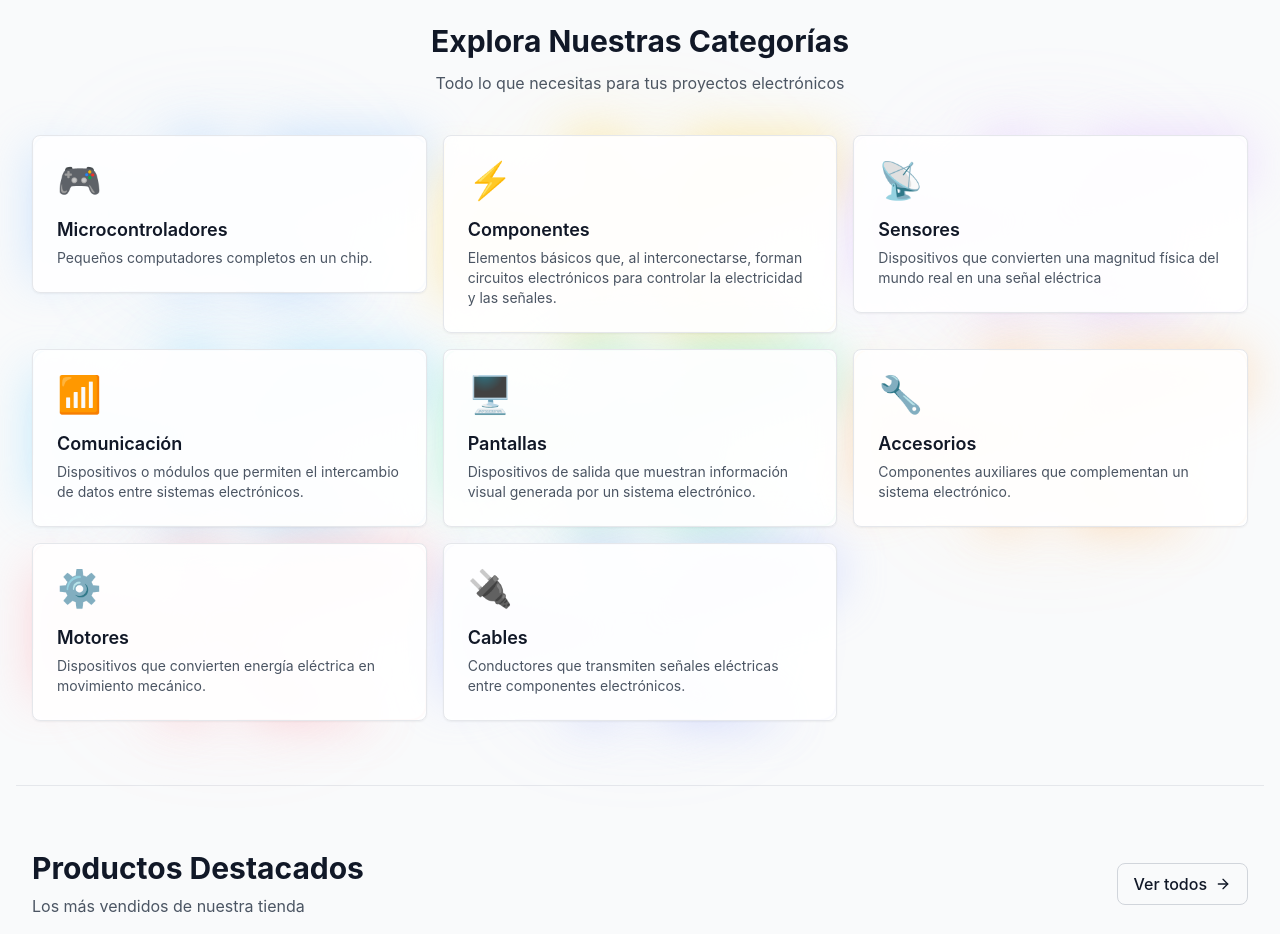
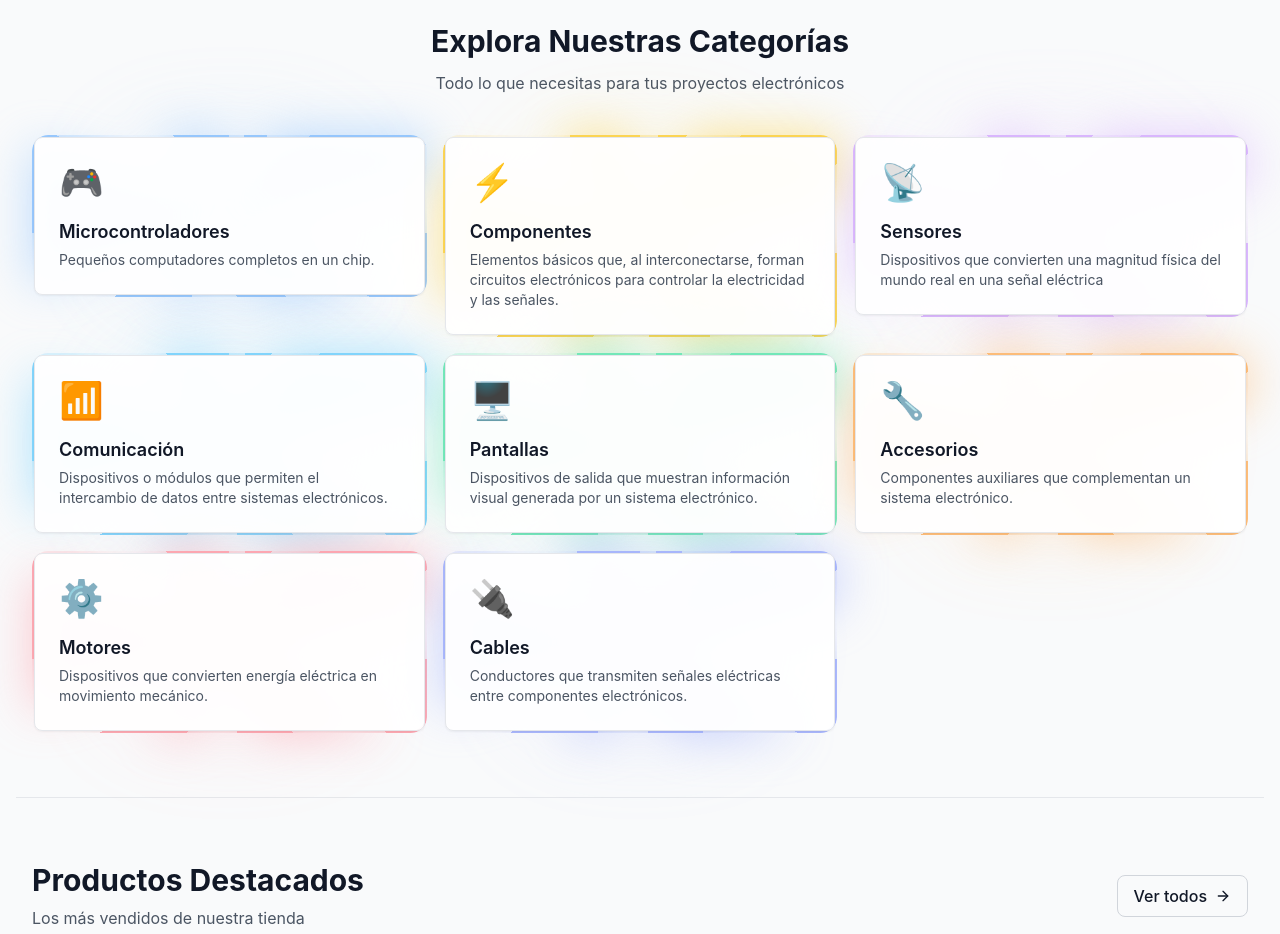
Before and after one commit to Mariavillca123/ElectroHub-frontend, a React (Vite) app: page / in a window 1280 px wide. Shown: the part 940-1874 px from the top of the page. Built offline with nearby package versions, Linux system fonts and the light colour scheme; no server answers.

Commit message:
Rediseño del borde

```diff
--- a/src/styles/globals.css
+++ b/src/styles/globals.css
@@ -16,6 +16,7 @@ input[type="password"]::-ms-clear {
 .electro-border {
   position: relative;
   border-radius: var(--eb-radius, 1rem);
+  padding: var(--eb-width, 2px);
 }
 
 .electro-border__content {
@@ -52,6 +53,7 @@ input[type="password"]::-ms-clear {
     var(--eb-color, #22d3ee) 325deg 360deg
   );
   opacity: 0.95;
+  mix-blend-mode: normal;
   filter: drop-shadow(0 0 calc(var(--eb-glow, 24px) / var(--eb-distortion, 1)) var(--eb-color, #22d3ee));
   animation: none;
   -webkit-mask: linear-gradient(#000 0 0) content-box, linear-gradient(#000 0 0);
@@ -76,7 +78,7 @@ input[type="password"]::-ms-clear {
     transparent 340deg 360deg
   );
   filter: blur(var(--eb-glow, 24px));
-  opacity: 0.4;
+  opacity: 0.55;
   animation: none;
 }
 
@@ -84,7 +86,7 @@ input[type="password"]::-ms-clear {
   inset: calc(var(--eb-width, 2px) * -2);
   background: radial-gradient(circle, var(--eb-color, #22d3ee) 0%, transparent 70%);
   filter: blur(var(--eb-aura, 48px));
-  opacity: 0.25;
+  opacity: 0.3;
   animation: none;
 }
 
```
Also changed, not shown: 1 other file (tests, documents, lock files or other folders).
